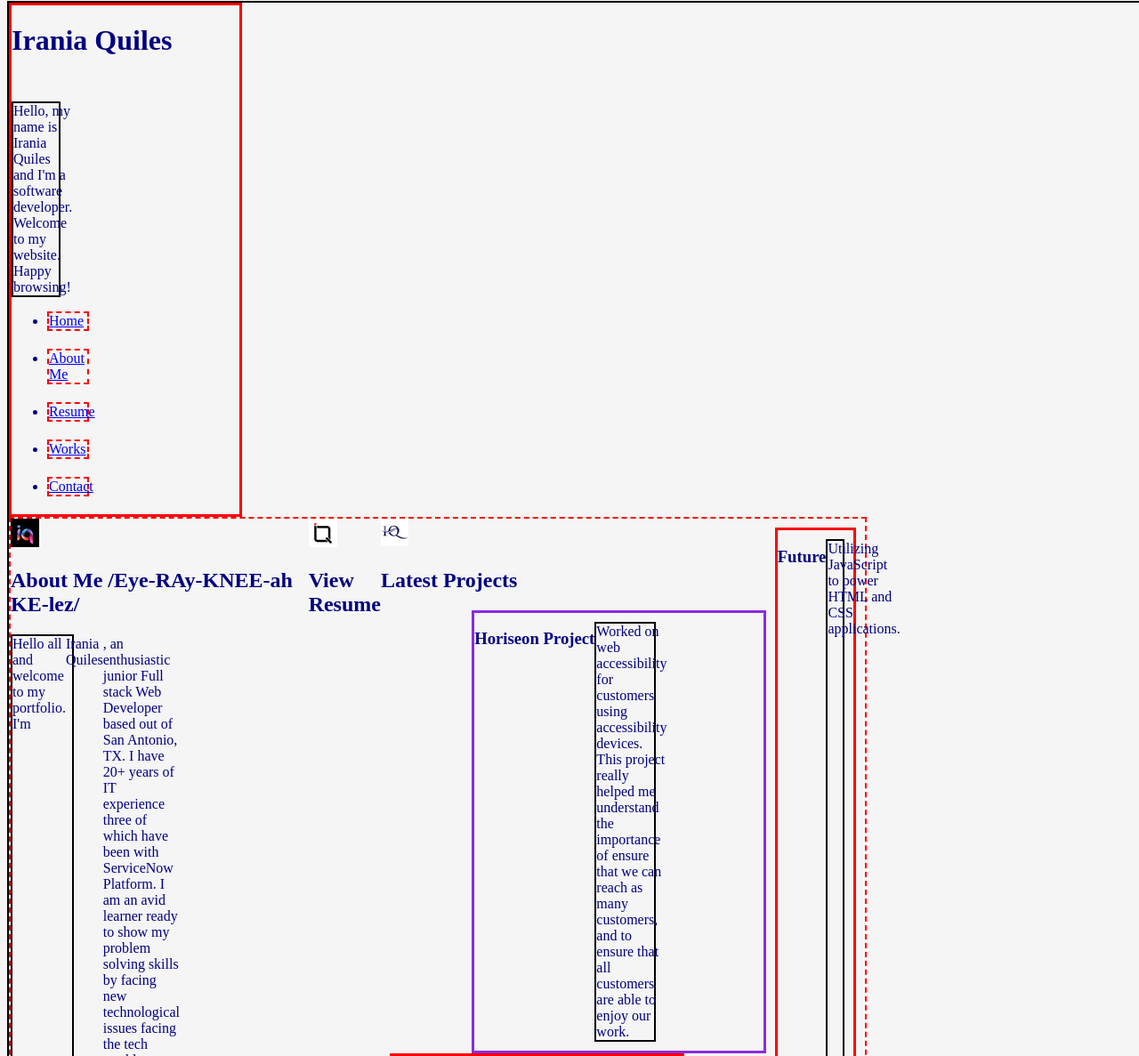
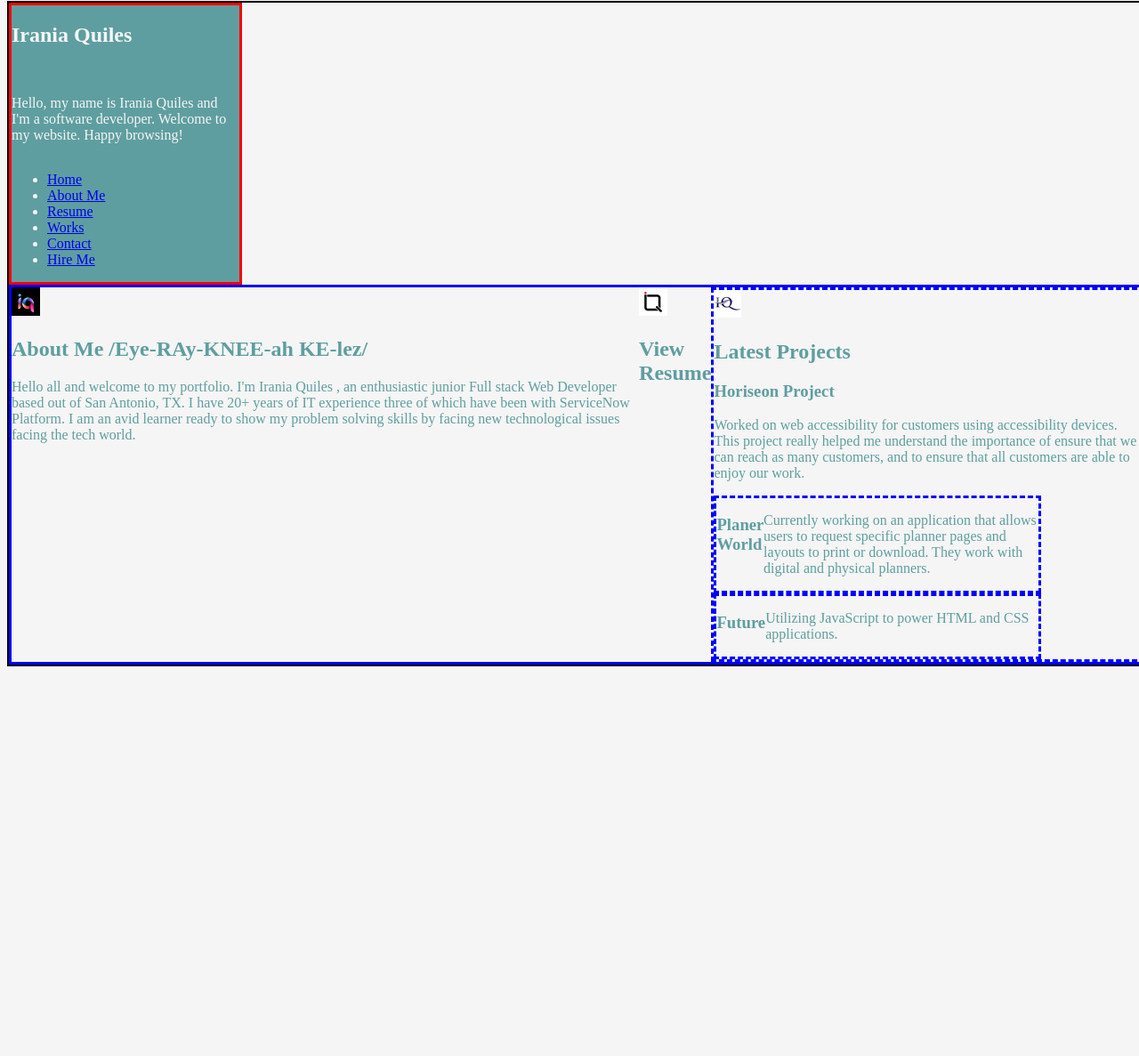
Before and after one commit to MzRainy/02Weekly-Challenge, a plain HTML site: page index.html in a window 1280 px wide. Shown: the part 7-1194 px from the top of the page at 89% size. After the commit the page ends 800 px from the top, so only its background shows below. Drawn offline with Linux system fonts and the light colour scheme.

Commit message:
updated css styles

```diff
--- a/assets/css/style.css
+++ b/assets/css/style.css
@@ -1,65 +1,33 @@
 body {
   border: red 3px dashed;
   width: 100%;
-   border: black 2px solid;
-  color: navy;
+  border: black 2px solid;
+  color: cadetblue;
   background-color: whitesmoke;
 }
+
 .header {
   border: red 3px solid;
-  display:flex;
-  width: 20%;
-}
-
-p {
-  border: black 2px solid;
+  background-color:cadetblue;
+  color: whitesmoke;
   display: flex;
-  margin: 10px 0px 10px 0px;
-  width: 20%;
-}
-
-.content {
-  border: red 2px dashed;
-  display: flex;
-  width: 20%;
-  }
-
-  main {
-    display: flex;
-    border: red 2 px dashed;
-    width: 75%;
-  }
-
- div nav ul li {
-    border: red 2px dashed;
-    width: 20%;
-    margin-bottom: 20px;
-  }
-
-  .first-project{
-    border: blueviolet 3px solid;
-    width: 75%;
-    display: flex;
-    float: right;
-  }
-
-  .content {
-    display: flex;
-    width: 75%
+  flex-direction: column;
+  width:20%;
 
   }
 
-
-main  p {
-  border: blueviolet 3px dashed;
-  width: 75%;
+ .content {
+  display: flex;
+  border: blue 3px solid;
+  width: 75px%;
   }
 
- .card {
-    border: red  solid 3px;
+  .first-project {
+   border: blue 3px dashed;
+  }
+
+  article {
     display: flex;
-    flex: 25%;
-    flex-wrap: wrap;
+    border: blue 3px dashed;
     width: 75%;
-    margin: 10px;
   }
--- a/index.html
+++ b/index.html
@@ -8,63 +8,57 @@
     <link rel="stylesheet" href="./assets/css/style.css">
 </head>
 <body>
-    <header class="header">
-    <div>
-       <h1>Irania Quiles</h1><br>
-       <div>
-       <p>Hello, my name is Irania Quiles and I'm a software developer. Welcome to my website. Happy browsing!</p>
-    </div>
-       <div>
-       <nav>
+    <div class="header">
+<!--Header information which is an aside to the left-->
+        <h2>Irania Quiles</h2><br>
+        <p>Hello, my name is Irania Quiles and I'm a software developer. Welcome to my website. Happy browsing!</p>
+        <nav>
          <ul>
             <li><a href="#">Home</a></li>
             <li><a href="#about-me">About Me</a></li>
             <li><a href="#my-resume">Resume</a></li>
             <li><a href="#my-projects">Works</a></li>
             <li><a href="#contact-me">Contact</a></li>
+            <li><a href="#hire-me">Hire Me</a></li>
          </ul>
        </nav>
-        </div>
-    </header>
+      </div>
 
 <!--Section with my previous projects-->
 
-<section class="content">
-    <div id="about-me" class="content-img">
-        <img src="./assets/images/IQ Rainbow.png" alt="picture of me" class="image" />
+<div class="content">
+    <div id="about-me" class="image">
+        <img src="./assets/images/IQ Rainbow.png" alt="picture of me"/>
         <h2>About Me <span>/Eye-RAy-KNEE-ah  KE-lez/</span></h2>
         <p>
             Hello all and welcome to my portfolio. I'm <span>Irania Quiles</span> , an enthusiastic junior Full stack Web Developer based out of San Antonio, TX. I have 20+ years of IT experience three of which have been with ServiceNow Platform. I am an avid learner ready to show my problem solving skills by facing new technological issues facing the tech world.
         </p>
     </div>
-    <div id="my-resume" class="image">
-        <img src="./assets/images/IQ Power.png" alt="Link to my resume" class="image" />
+    <div id="my-resume">
+        <img src="./assets/images/IQ Power.png" alt="Link to my resume"/>
         <h2>View Resume</h2>
    </div>
-    <div id="my-projects" class="image">
-        <img src="./assets/images/IQ Water.png" alt="Image that will showcase my work" class="image" />
+    <div id="my-projects" class="first-project">
+        <img src="./assets/images/IQ Water.png" alt="Image that will showcase my work"/>
         <h2>Latest Projects</h2>
-        <article class="first-project">
-            <h3>Horiseon Project</h3>
-             <p><wrap>Worked on web accessibility for customers using accessibility devices. This project really helped me understand the importance of ensure that we can reach as many customers, and to ensure that all customers are able to enjoy our work.</wrap> </p>
+             <h3>Horiseon Project</h3>
+             <p>Worked on web accessibility for customers using accessibility devices. This project really helped me understand the importance of ensure that we can reach as many customers, and to ensure that all customers are able to enjoy our work.</p>
         </article>
 
-         <article class= "card">
+        <article class= "image-card">
             <h3>Planer World</h3>
             <p>Currently working on an application that allows users to request specific planner pages and layouts to print or download. They work with digital and physical planners.</p>
         </article>
 
-        <article class= "card">
-            <h3>Planer World</h3>
-            <p>Currently working on an application that allows users to request specific planner pages and layouts to print or download. They work with digital and physical planners.</p>
-        </div>
-
-        <div class= "card">
+        <article class= "image-card">
             <h3>Future</h3>
             <p>Utilizing JavaScript to power HTML and CSS applications.</p>
-        </div>
+        </article>
     </div>
-</section>
+</div>
+<footer>
+
+</footer>
 
 </body>
 </html>
```
